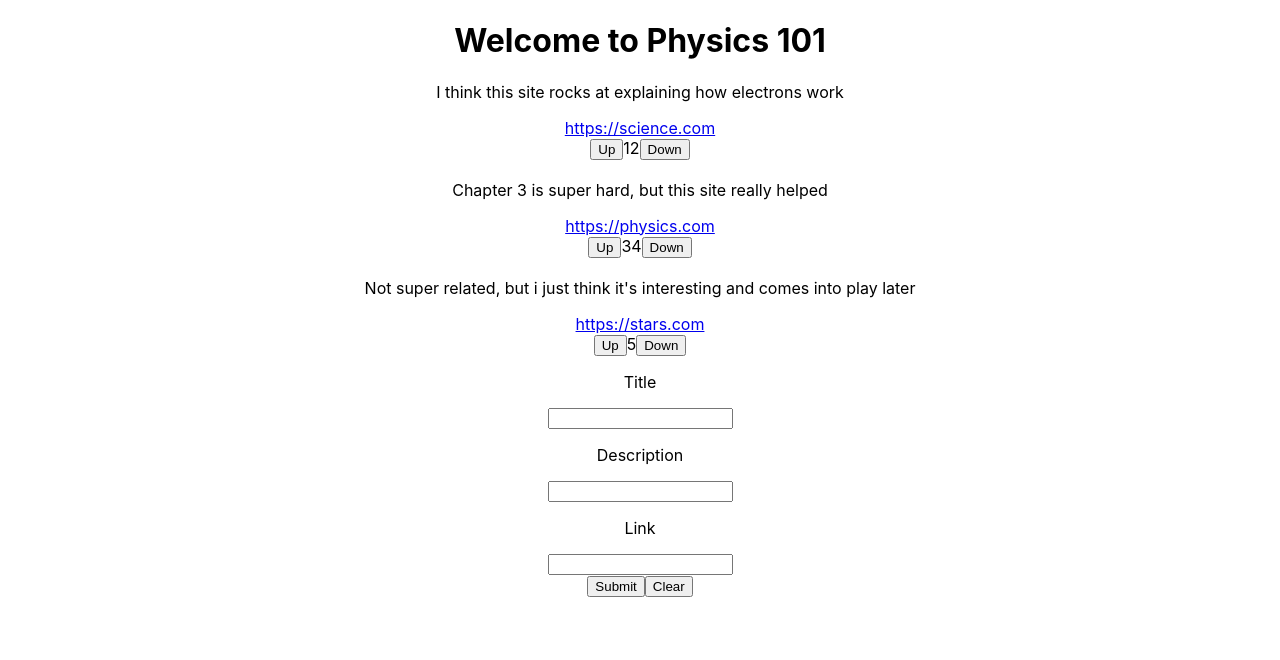
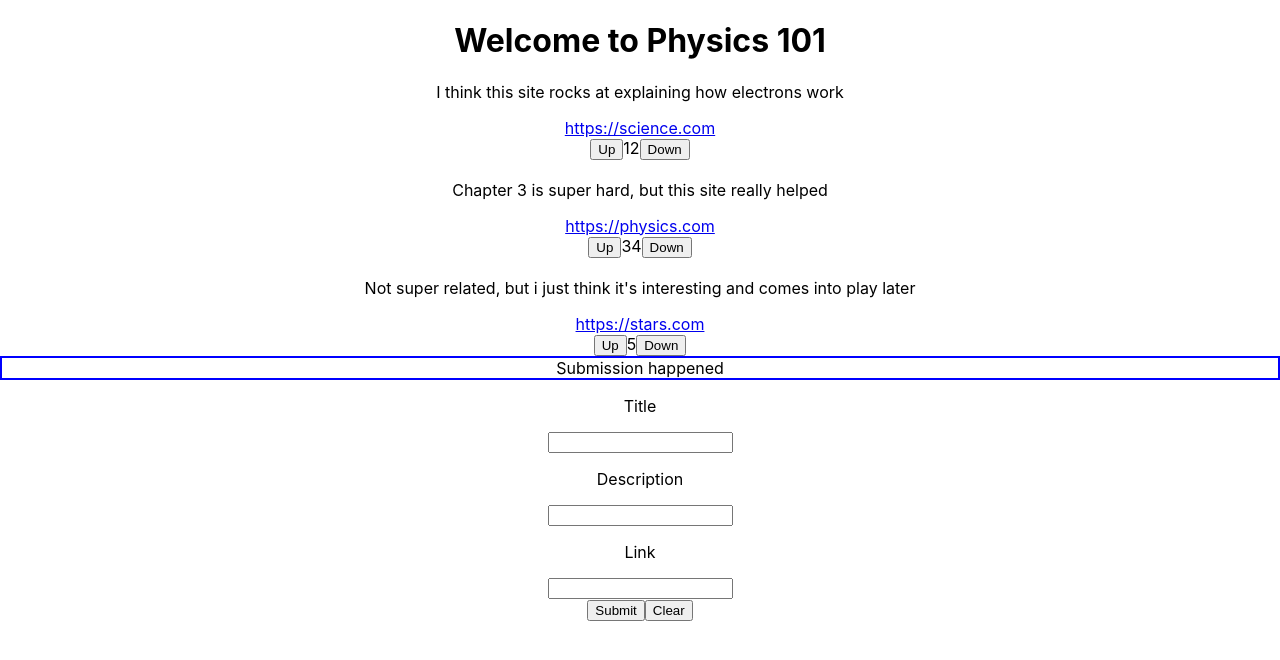
Before and after one commit to MostlyFocusedMike/hackday-student, a React (Create React App) app: page / in a window 1280 px wide. Both pictures are taken after typing "Sample", "Sample", "Sample" into the empty fields and a click on the button "Submit". Shown: the top 660 px of the page. Built offline with nearby package versions, Linux system fonts and the light colour scheme; no server answers.

Commit message:
show submission pop up on submission

```diff
--- a/db.json
+++ b/db.json
@@ -19,6 +19,13 @@
       "description": "It's really helpful for chaper 12, specifically the last section",
       "link": "https://itnext.io/using-json-server-to-create-a-restful-server-in-5-seconds-78b85ccf832b",
       "id": 3
+    },
+    {
+      "title": "asdasd",
+      "description": "It's really helpful for chaper 12, specifically the last section",
+      "link": "https://itnext.io/using-json-server-to-create-a-restful-server-in-5-seconds-78b85ccf832b",
+      "popUpVisible": false,
+      "id": 4
     }
   ]
 }
--- a/src/App.css
+++ b/src/App.css
@@ -27,6 +27,10 @@ label, input {
   margin: 1rem auto 0;
 }
 
+#submission-pop-up {
+  border: 2px solid blue;
+}
+
 @keyframes App-logo-spin {
   from {
     transform: rotate(0deg);
--- a/src/adapters/index.js
+++ b/src/adapters/index.js
@@ -1,6 +1,6 @@
 const urlGet = require('../dummy-db/courses-id.json')
 // const url = "http://localhost:3000"
-const urlPost = "http://localhost:3000/assets"
+const urlPost = "http://localhost:3000/assets" // this one uses json server
 // const urlPatch = "../dummy-db/courses-id.json"
 
 export class CourseAdapter {
--- a/src/components/AssetsContainer.js
+++ b/src/components/AssetsContainer.js
@@ -13,9 +13,8 @@ class AssetsContainer extends React.Component {
     }
 
     componentDidMount() {
-        CourseAdapter.getOne()
+        CourseAdapter.getOne(this.props.courseId)
             .then( resp => {
-                console.log('resp:  ',resp );
                 this.setState({
                     assets: resp.assets,
                     courseName: resp.name
@@ -28,8 +27,8 @@ class AssetsContainer extends React.Component {
             <div id="assets-container">
                 <h1>Welcome to {this.state.courseName}</h1>
                 {
-                    this.state.assets.map(asset => {
-                        return <AssetCard asset={asset} />
+                    this.state.assets.map((asset, idx) => {
+                        return <AssetCard asset={asset} key={idx}/>
                     })
                 }
             </div>
--- a/src/components/NewAssetForm.js
+++ b/src/components/NewAssetForm.js
@@ -1,4 +1,5 @@
 import React from 'react';
+import SubmissionPopUp from './SubmissionPopUp'
 import { AssetAdapter } from '../adapters';
 
 class NewAssetForm extends React.Component {
@@ -9,6 +10,7 @@ class NewAssetForm extends React.Component {
         title: "",
         description: "",
         link: "",
+        popUpVisible: false
     };
     this.state = this.initState;
   }
@@ -23,7 +25,9 @@ class NewAssetForm extends React.Component {
     e.preventDefault();
     console.log('submitted');
     this.setState(this.initState);
-
+    this.setState({
+        popUpVisible: true
+    })
     AssetAdapter.create(this.state)
         .then(console.log)
   }
@@ -39,6 +43,10 @@ class NewAssetForm extends React.Component {
         onChange={this.handleChange}
         onSubmit={this.handleSubmit}
       >
+        {
+            this.state.popUpVisible ?
+            <SubmissionPopUp /> : ""
+        }
         <label htmlFor="title">Title</label>
         <input
           id="title"
--- /dev/null
+++ b/src/components/SubmissionPopUp.js
@@ -0,0 +1,12 @@
+import React from 'react'
+
+const SubmissionPopUp = (props) => {
+
+    return (
+        <div id="submission-pop-up">
+            Submission happened
+        </div>
+    )
+}
+
+export default SubmissionPopUp;
```
